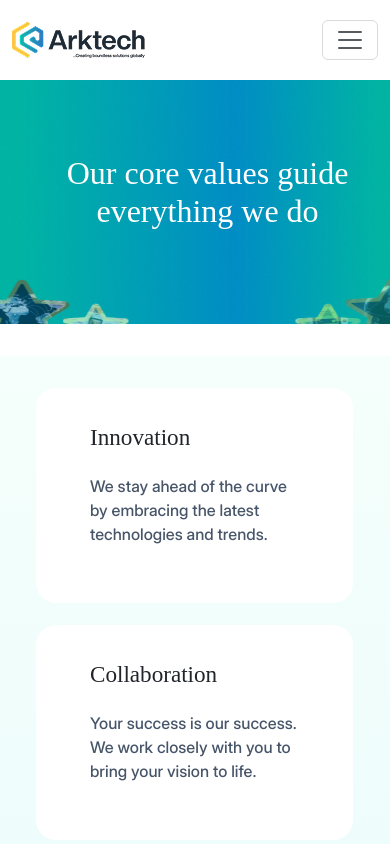
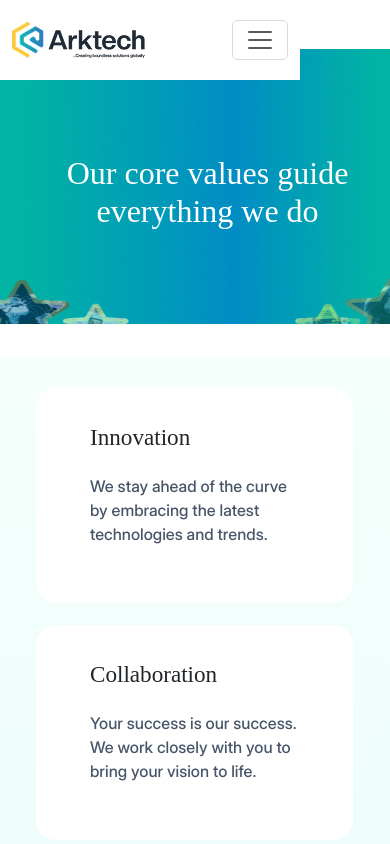
Before and after one commit to BelemD/Arch-Tech, a website: page html/ourValues.html in a window 390 px wide. Shown: the top 844 px of the page. Drawn offline with nearby package versions, Linux system fonts and the light colour scheme; files whose address does not match are found by name; a web font is replaced by a local one.

Commit message:
300 test

```diff
--- a/css/ourValues.css
+++ b/css/ourValues.css
@@ -313,7 +313,7 @@ body {
 
   .navbar,
   .myNav {
-    max-width: 420px !important;
+    max-width: 300px !important;
     margin-right: 0 !important;
     margin-left: 0 !important;
   }
```
